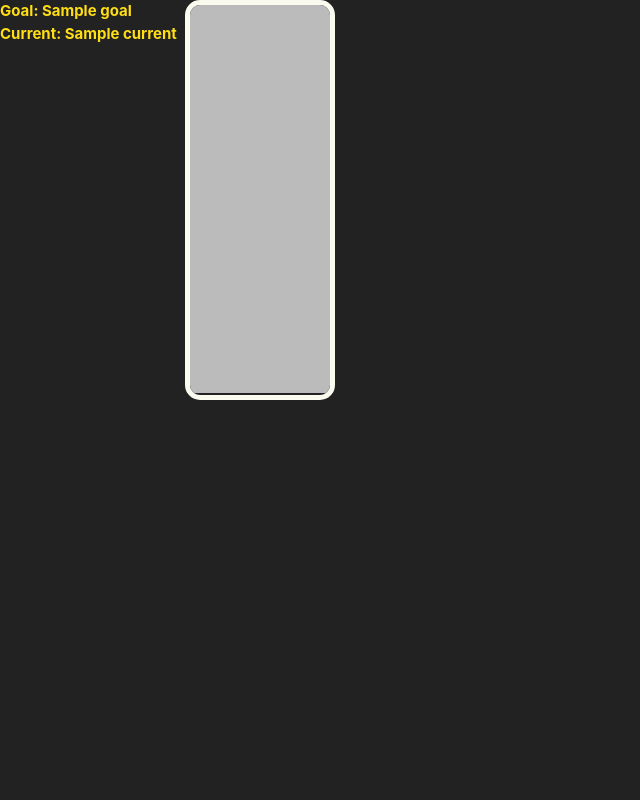
After one commit to sunrisemovement/sunrise-strike-circles, a Django app: template pledgetovote/templates/pledgetovote/thermometer.html in a window 1280 px wide. The commit adds this page. Shown: the whole page, without its empty margins (0-640 px from the left). Run offline with Django 3.2, Linux system fonts and the light colour scheme; the template is opened without the code that fills it: most values are stand-ins (such as "Sample title", 1, 10 or a date in 2020); style sheets or scripts are compiled from the project's sources; parts of the project's set-up code (start-up, migrations or seed data) failed here and were passed over; some libraries are stand-ins or nearby versions.

Commit message:
Added new views (dashboard, thermometer, base_form, etc)

```diff
--- a/pledgetovote/static/pledgetovote/sass/base_template.sass
+++ b/pledgetovote/static/pledgetovote/sass/base_template.sass
@@ -1,4 +1,20 @@
 @import "../../../../static/bulma/sass/style.sass"
 
+body
+  background-color: $dark
+
 .navbar
-  border-bottom: 2px solid $grey-lighter
+  .navbar-menu, .navbar-brand
+    background-color: $dark
+    color: $yellow
+
+  .navbar-menu
+    .navbar-item
+      color: $yellow
+
+      &:hover
+        background-color: $light
+        color: $dark
+
+
+  border-bottom: 2px solid $yellow
--- /dev/null
+++ b/pledgetovote/static/pledgetovote/sass/thermometer.sass
@@ -0,0 +1,36 @@
+@import "./base_template.sass"
+
+$therm-width: 150px
+$therm-height: 400px
+
+.thermometer-container
+    height: $therm-height
+    display: flex
+    flex-direction: row
+
+    .thermometer-labels
+        height: $therm-height
+        padding-right: 8px
+        font-size: 15px
+        font-weight: bold
+        color: $yellow
+
+        .goals
+            position: relative
+
+    .thermometer
+        border: 5px solid $light
+        border-radius: 15px
+        height: 100%
+        width: $therm-width
+        display: flex
+        flex-direction: row
+        align-items: start
+        overflow: hidden
+        background: linear-gradient(#DD1111, $yellow)
+
+        .thermometer-cover
+            border-bottom: 2px solid $dark
+            background-color: $grey
+            height: 100%
+            width: 100%
--- /dev/null
+++ b/pledgetovote/templates/pledgetovote/thermometer.html
@@ -0,0 +1,22 @@
+{% load sass_tags static %}
+
+{% block extra_css %}
+<link rel="stylesheet" type="text/css" href="{% sass_src 'pledgetovote/sass/thermometer.sass' %}">
+{% endblock %}
+
+<div class="thermometer-container">
+    <div class="thermometer-labels">
+        <div class="goal">Goal: {{ data.goal }}</div>
+        <div class="current-level">Current: {{ data.current }}</div>
+    </div>
+    <div class="thermometer" data-count="{{ data.current }}" data-goal="{{ data.goal }}">
+        <div class="thermometer-cover"></div>
+    </div>
+</div>
+
+<!--
+    Requires pledgetovote/js/thermometer.js, but that has to be added to the extra_javascript block
+    in the template that includes this template, because bulma/base.html puts extra_javascript at the
+    bottom of the page...so if we added the thermometer.js script here, it would load before jQuery has
+    loaded, and error.
+-->
--- a/pledgetovote/urls.py
+++ b/pledgetovote/urls.py
@@ -3,13 +3,14 @@ from django.shortcuts import redirect
 from django.urls import path
 from django.conf.urls.static import static
 
-from pledgetovote.views import CreatePledge, Auth, PledgeList, SetLocation, UpdatePledge
+from pledgetovote.views import Dashboard, Signup, OverallDash, UpdateStrikeCircle, CreatePledge, PledgeList, UpdatePledge
 
 app_name = 'pledgetovote'
 urlpatterns = [
-    path('', PledgeList.as_view(), name='pledge_root'),
-    path('auth/', Auth.as_view(), name='auth'),
+    path('', Dashboard.as_view(), name='dashboard'),
+    path('overall/', OverallDash.as_view(), name='org_dash'),
+    path('profile/', UpdateStrikeCircle.as_view(), name='sc_edit'),
     path('pledge/new/', CreatePledge.as_view(), name='pledge_new'),
     path('pledge/<int:pk>/', UpdatePledge.as_view(), name='pledge_edit'),
-    path('set-location/', SetLocation.as_view(), name='set_location')
+    path('signup/', Signup.as_view(), name='signup')
 ]
--- a/static/bulma/sass/style.sass
+++ b/static/bulma/sass/style.sass
@@ -2,6 +2,12 @@
 @import "./node_modules/bulma/sass/utilities/initial-variables"
 
 // 2. Set your own initial variables
+$light: #FBFAEE
+$dark: #222
+$yellow: #FFDE16
+$grey: #BBB
+
+$title-color: $yellow
 
 // 3. Import the rest of Bulma
 @import "./node_modules/bulma/bulma"
--- a/sunrise/settings/common.py
+++ b/sunrise/settings/common.py
@@ -43,7 +43,6 @@ MIDDLEWARE = [
     'django.middleware.security.SecurityMiddleware',
     'django.contrib.sessions.middleware.SessionMiddleware',
     'django.middleware.common.CommonMiddleware',
-    'sunrise.middleware.PasscodeMiddleware',
     'django.middleware.csrf.CsrfViewMiddleware',
     'django.contrib.auth.middleware.AuthenticationMiddleware',
     'django.contrib.messages.middleware.MessageMiddleware',
```
Also changed, not shown: pledgetovote/static/pledgetovote/js/thermometer.js (added, +18 -0 lines), pledgetovote/static/pledgetovote/sass/dashboard.sass (added, +7 -0 lines), pledgetovote/templates/pledgetovote/auth_form.html (deleted, +0 -14 lines), pledgetovote/templates/pledgetovote/base_form.html (added, +12 -0 lines), pledgetovote/templates/pledgetovote/base_template.html (+4 -7 lines), pledgetovote/templates/pledgetovote/dashboard.html (added, +22 -0 lines), pledgetovote/templates/pledgetovote/set_location.html (deleted, +0 -22 lines), pledgetovote/templates/pledgetovote/signup_form.html (added, +12 -0 lines), pledgetovote/views.py (+32 -15 lines).
